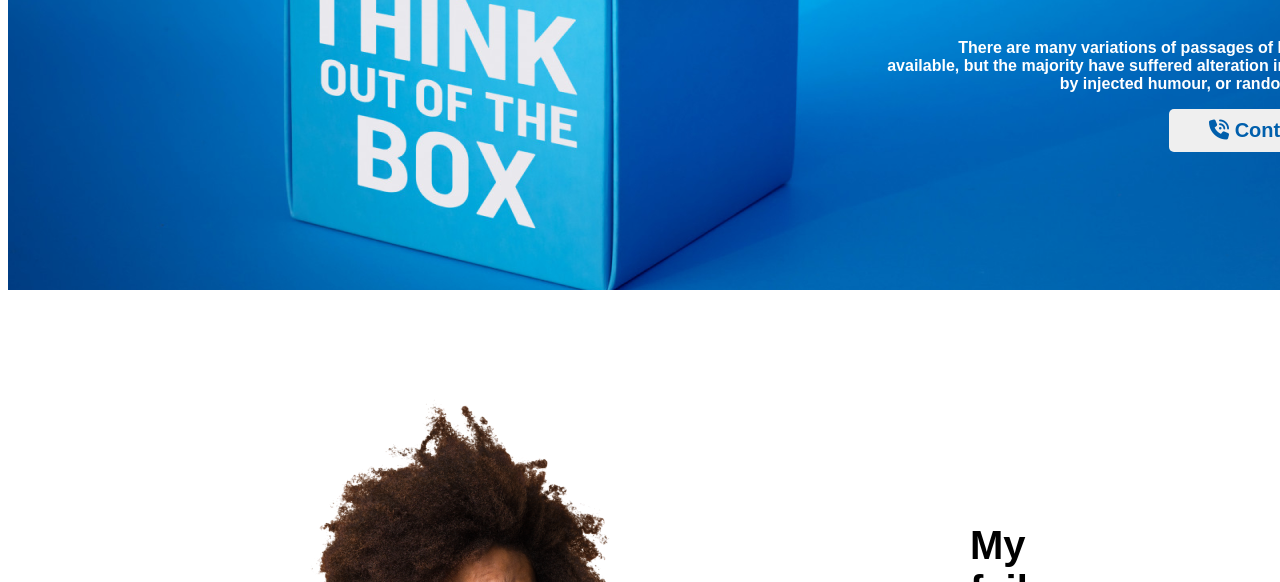
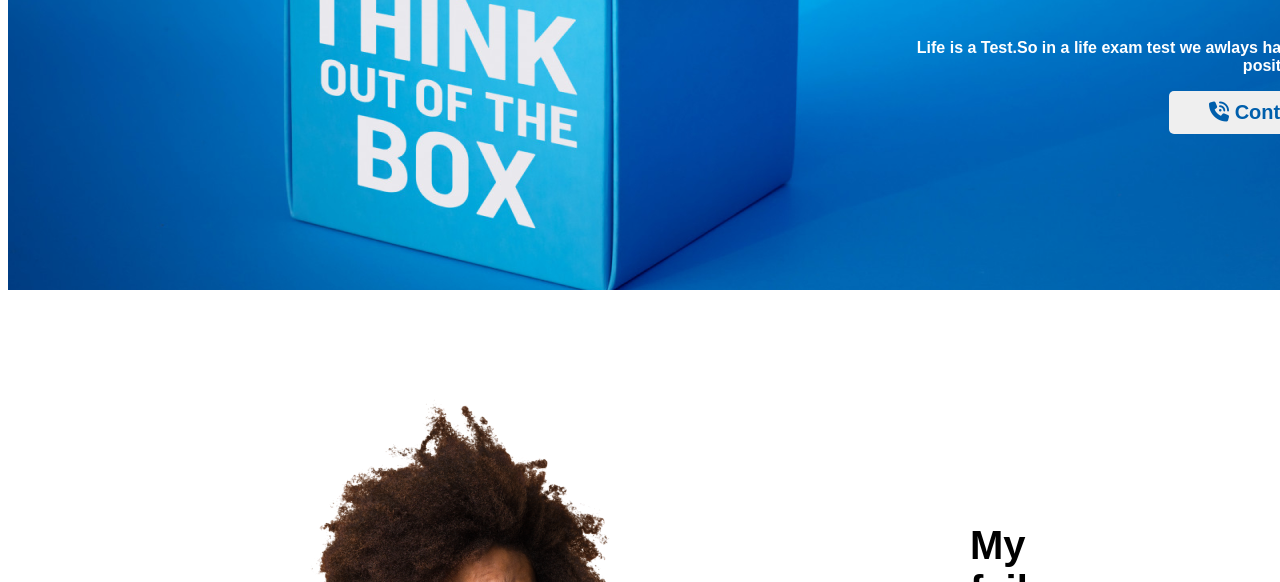
Before and after one commit to roudrapcraker/new-year-new-me, a plain HTML site: page index.html in a window 1280 px wide. Shown: the part 518-1100 px from the top of the page. Drawn offline with Linux system fonts and the light colour scheme.

Commit message:
first commit

```diff
--- a/index.html
+++ b/index.html
@@ -15,9 +15,7 @@
     <header class="head">
         <div class="header-message">
             <h2 class="header-title">All Thinks Are Possible If You believe</h2>
-            <p class="header-description">There are many variations of passages of Lorem Ipsum
-                available, but the majority have suffered alteration in some
-                form, by injected humour, or randomised words</p>
+            <p class="header-description">Life is a Test.So in a life exam test we awlays have to sit with positive mind set.</p>
                 <button class="btn-contact"><i class="fa-solid fa-phone-volume"></i>  Contact us</button>
         </div>
 
```
